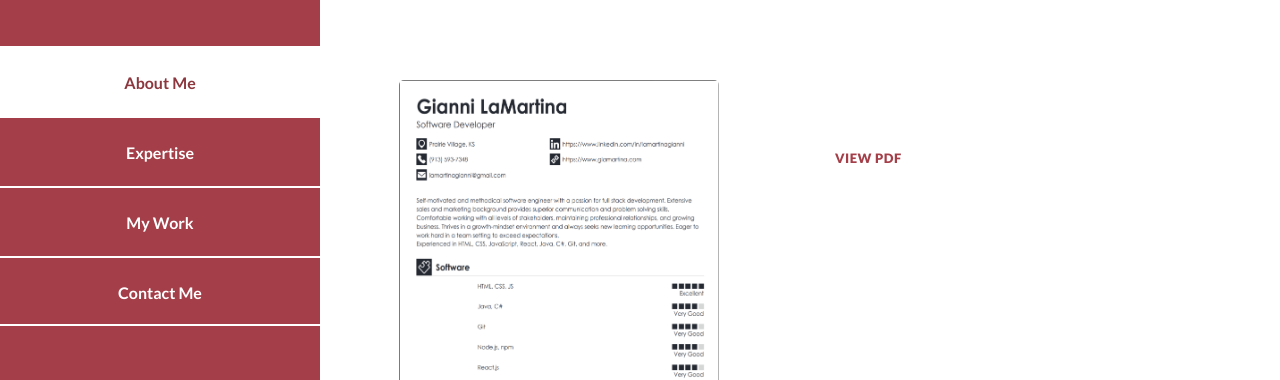
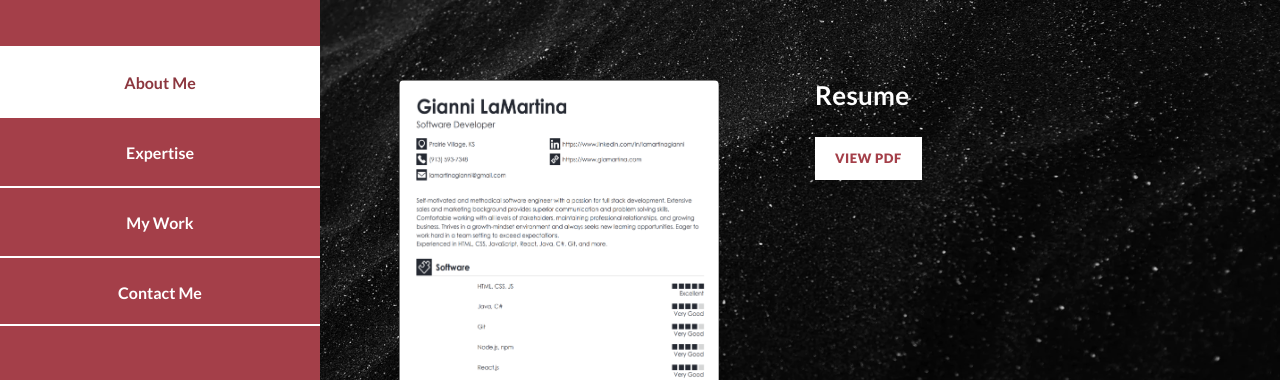
Before and after one commit to giannilamartina/2022-Portfolio-Website-v2, a plain HTML site: page index.html in a window 1280 px wide. Shown: the part 309-689 px from the top of the page. Drawn offline with Linux system fonts and the light colour scheme.

Commit message:
removing cover on page-bg did not, in fact, work...

```diff
--- a/assets/css/templatemo-style.css
+++ b/assets/css/templatemo-style.css
@@ -14,10 +14,10 @@ body {
 
 #page-wraper {
   background: url(../images/page-bg12.webp) no-repeat center center fixed;
-  /* -webkit-background-size: cover;
+  -webkit-background-size: cover;
   -moz-background-size: cover;
   -o-background-size: cover;
-  background-size: cover; */
+  background-size: cover;
   width: 100%;
 }
 
```
